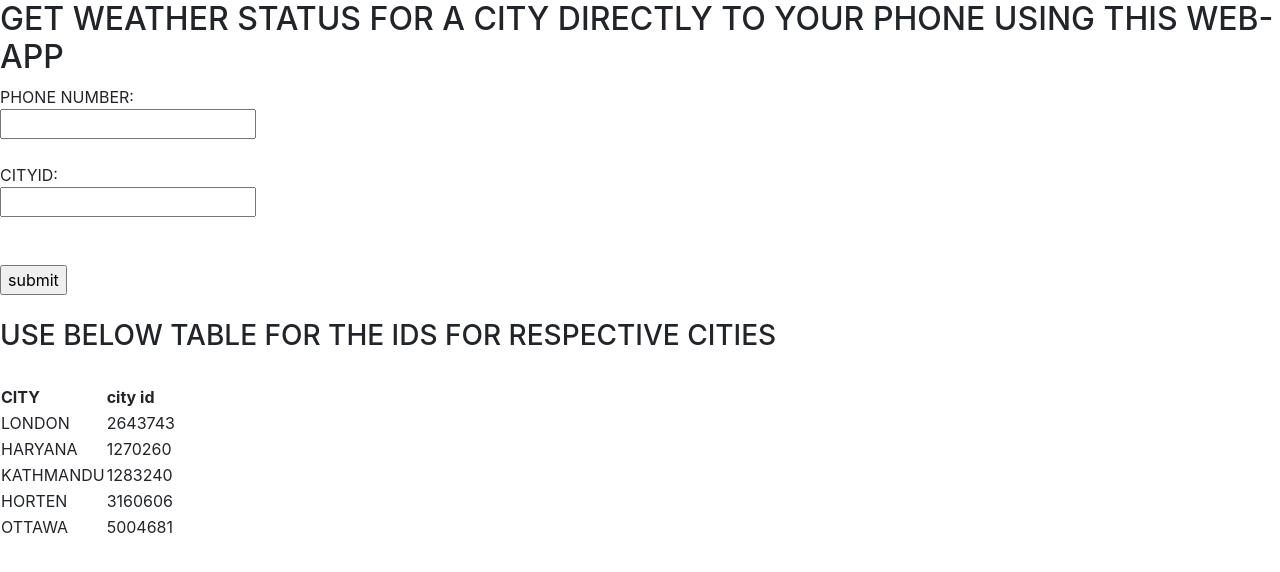
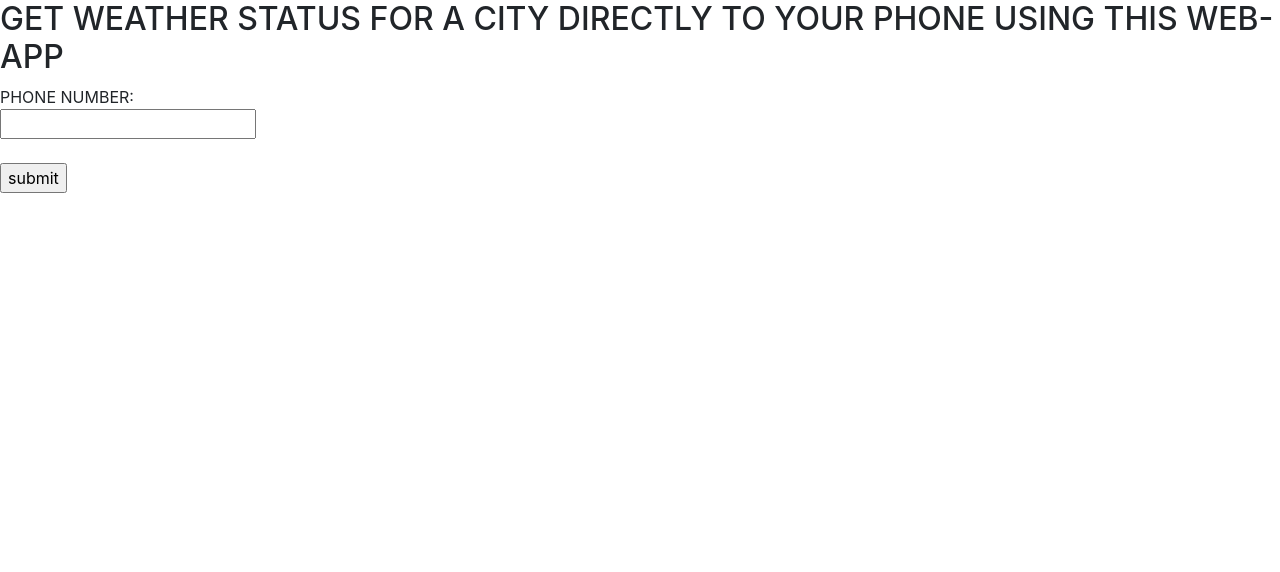
Before and after one commit to bobbilichandu/WEATHERAPP, a Flask app: page /send in a window 1280 px wide. Shown: the top 572 px of the page. Run offline with Flask 2, Linux system fonts and the light colour scheme; some libraries are stand-ins or nearby versions.

Commit message:
auto location detection and updating get the weather data using location details

```diff
--- a/app.py
+++ b/app.py
@@ -1,25 +1,22 @@
 from flask import Flask,render_template,request
 import plivo
-from data import weather
+from a import wdata
 
 app=Flask(__name__)
-def fun(destination,cityid):
-    auth_id='YOUR AUTH ID'
-    auth_token='YOUR AUTH TOKEN'
-    messagedic=weather(cityid)
-    source='+your number'
+
+def fun(destination):
+    auth_id='your auth id'
+    auth_token='your auth token'
+    source='YOUR SOURCE PHONE NUMBER'
     message=" "
-    if messagedic['status']==10:
-        message=message+"CITY ID IS INCORRECT"
 
-    elif messagedic['status']==1:
-        message = message+"NAME OF CITY IS: "+str(messagedic['name of city']) +", "
-        message = message+"LONGITUTE:"+str(messagedic['lon'])+", "
-        message = message+"LATITUDE:"+str(messagedic['lat'])+", "
-        message = message+"WEATHER:"+str(messagedic['weather'])+", "
-        message = message+"MAX TEMPERATURE"+str(messagedic['maximum_temperature'])+"F, "
-        message = message+"MIN TEMPERATURE"+str(messagedic['minimum_temperature'])+"F"
-
+    messagedic = wdata(1)
+    count=0
+    for key in messagedic:
+        count = count + 1
+        message = message + str(key) + ":  " + str(messagedic[key] ) + ","
+        if count >10:
+            break
     client = plivo.RestClient(auth_id=auth_id, auth_token=auth_token)
     messages=client.messages.create(src=source,
     dst=destination,
@@ -29,8 +26,7 @@ def fun(destination,cityid):
 def send():
     if request.method == "POST":
         destination=request.form['dst']
-        message=request.form['msg']
-        fun(destination,message)
+        fun(destination)
         return render_template('success.html')
     return render_template('main.html')
 
--- a/templates/main.html
+++ b/templates/main.html
@@ -13,44 +13,12 @@
                 <br>
                 <br>
             </div>
-            <div>
-                CITYID:<br>
-                <input type="number" name="msg">
-                <br>
-                <br>
-                <br>
-            </div>
+
             <input type = "submit" value="submit">
             <br>
         </form>
         <br>
-        <h3>USE BELOW TABLE FOR THE IDS FOR RESPECTIVE CITIES</h3>
+
         <br>
-        <table>
-            <tr>
-                <th>CITY</th>
-                <th>city id</th>
-            </tr>
-            <tr>
-                <td>LONDON</td>
-                <td>2643743</td>
-            </tr>
-            <tr>
-                <td>HARYANA</td>
-                <td>1270260</td>
-            </tr>
-            <tr>
-                <td>KATHMANDU</td>
-                <td>1283240</td>
-            </tr>
-            <tr>
-                <td>HORTEN</td>
-                <td>3160606</td>
-            </tr>
-            <tr>
-                <td>OTTAWA</td>
-                <td>5004681</td>
-            </tr>
-        </table>
     </body>
 </html>
```
Also changed, not shown: a.py (added, +18 -0 lines), data.py (deleted, +0 -27 lines), location.py (+6 -7 lines).
